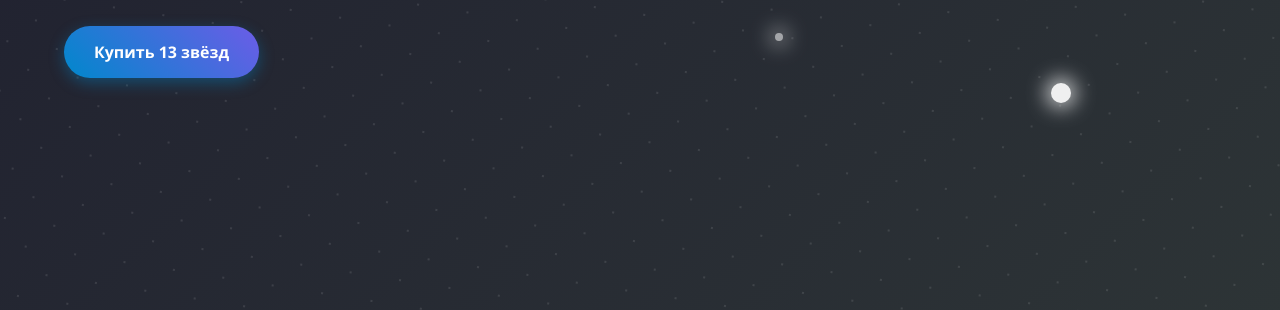
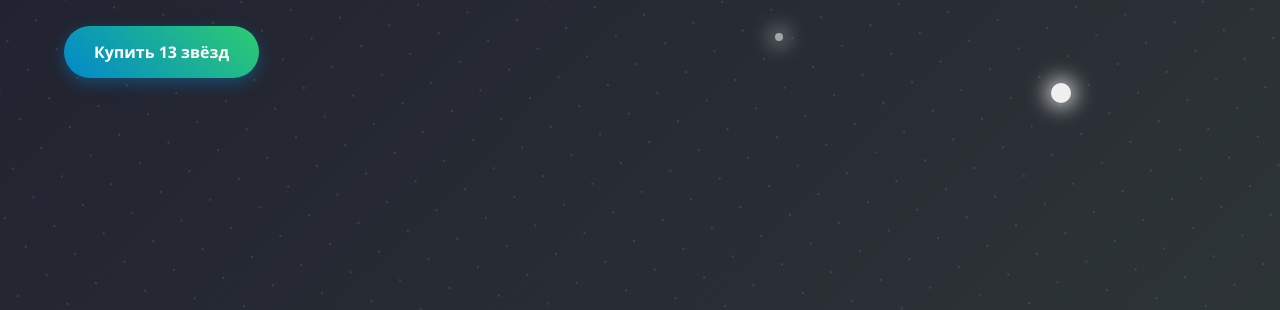
Before and after one commit to dimkabrk/neystars, a plain HTML site: page index.html in a window 1280 px wide. Shown: the part 487-797 px from the top of the page. Drawn offline with Linux system fonts and the light colour scheme.

Commit message:
Update style.css

```diff
--- a/style.css
+++ b/style.css
@@ -1,12 +1,13 @@
 /* Основные стили */
 :root {
     --primary-color: #0088cc;
-    --secondary-color: #6c5ce7;
-    --accent-color: #fd79a8;
+    --secondary-color: #2ecc71;
+    --accent-color: #f39c12;
     --text-color: #2d3436;
     --light-text: #f5f6fa;
-    --bg-color: #f5f6fa;
+    --bg-color: #f9f9f9;
     --card-bg: #ffffff;
+    --dark-bg: #1e272e;
 }
 
 * {
```
